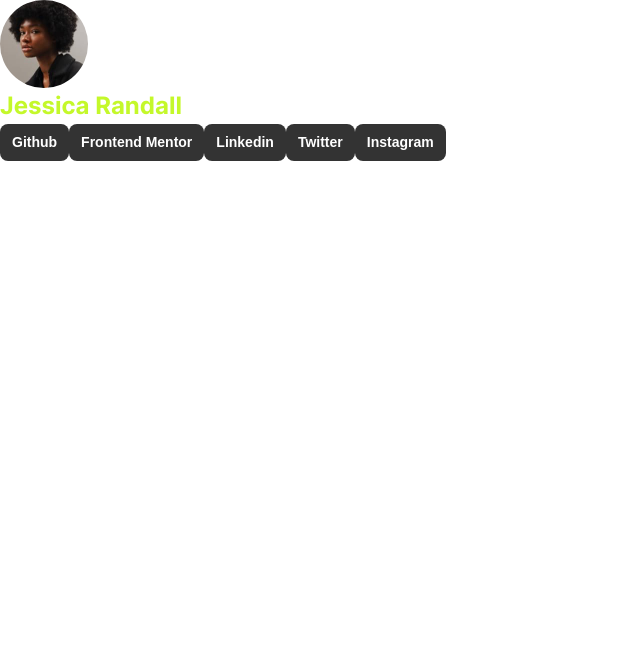
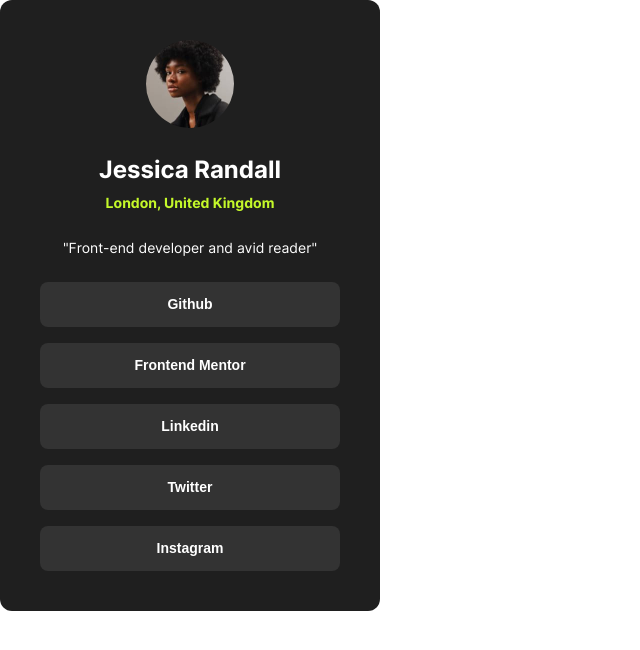
Before and after one commit to CarolineLienard/social-links-profile, a React (Create React App) app: page / in a window 1280 px wide. Shown: the top 650 px of the page, without its empty margins (0-640 px from the left). Built offline with nearby package versions, Linux system fonts and the light colour scheme.

Commit message:
✨ feat : add social card component

```diff
--- a/src/App.tsx
+++ b/src/App.tsx
@@ -1,25 +1,11 @@
-import { MainHeading, colors } from "./styles/theme";
-import { SocialLink, User, users } from "./data/users";
-import Avatar from "./components/Avatar";
-import Button from "./components/Button";
+import SocialCard from "./components/SocialCard";
+import { User, users } from "./data/users";
 
 function App() {
   return (
     <main className="App">
       {users.map((user: User, index: number) => (
-        <div key={index}>
-          <Avatar profilePicture={user.profile} />
-          <MainHeading $textColor={colors.green}>
-            {user.firstName} {user.lastName}
-          </MainHeading>
-          {user.socialLinks.map((socialLink : SocialLink, linkIndex: number) => (
-            <Button
-              key={linkIndex}
-              label={socialLink.network}
-              link={socialLink.url}
-            />
-          ))}
-        </div>
+        <SocialCard key={index} user={user} />
       ))}
     </main>
   );
--- a/src/components/Button.tsx
+++ b/src/components/Button.tsx
@@ -2,11 +2,12 @@ import styled from "styled-components";
 import { colors, BoldText, spacing } from "../styles/theme";
 
 const StyledButton = styled.button`
-  padding: ${spacing.spacing100} ${spacing.spacing150};
+  padding: ${spacing.spacing150};
   background-color: ${colors.grey700};
   border: none;
   border-radius: 8px;
   cursor: pointer;
+  width: 100%;
   transition: background-color 0.8s;
   &:hover {
     background-color: ${colors.green};
--- /dev/null
+++ b/src/components/SocialCard.tsx
@@ -0,0 +1,61 @@
+import styled, { css } from "styled-components";
+import { MainHeading, BoldText, RegularText, colors, pxToRem, spacing } from "../styles/theme";
+import Avatar from "./Avatar";
+import Button from "./Button";
+import { User, SocialLink } from "../data/users";
+
+export const FlexCSS = css`
+  display: flex;
+  justify-content: center;
+  flex-direction: column;
+`;
+
+const Card = styled.div`
+  ${FlexCSS}
+  align-items: center;
+  text-align: center;
+  gap: ${spacing.spacing300};
+  padding: ${spacing.spacing500};
+  max-width: ${pxToRem(380)};
+  background: ${colors.grey800};
+  border-radius: 12px;
+`;
+
+const ProfileContainer = styled.div`
+  ${FlexCSS}
+  gap: ${spacing.spacing50};
+`;
+
+const LinksContainer = styled.div`
+  ${FlexCSS}
+  gap: ${spacing.spacing200};
+  width: 100%;
+`;
+
+export default function SocialCard({ user }: { user: User }) {
+  return (
+    <Card>
+      <Avatar profilePicture={user.profile} />
+      <ProfileContainer>
+        <MainHeading>
+          {user.firstName} {user.lastName}
+        </MainHeading>
+        <BoldText $textColor={colors.green}>
+          {user.city}, {user.country}
+        </BoldText>
+      </ProfileContainer>
+      <div>
+        <RegularText>"{user.description}"</RegularText>
+      </div>
+      <LinksContainer>
+        {user.socialLinks.map((socialLink: SocialLink, linkIndex: number) => (
+          <Button
+            key={linkIndex}
+            label={socialLink.network}
+            link={socialLink.url}
+          />
+        ))}
+      </LinksContainer>
+    </Card>
+  );
+}
```
